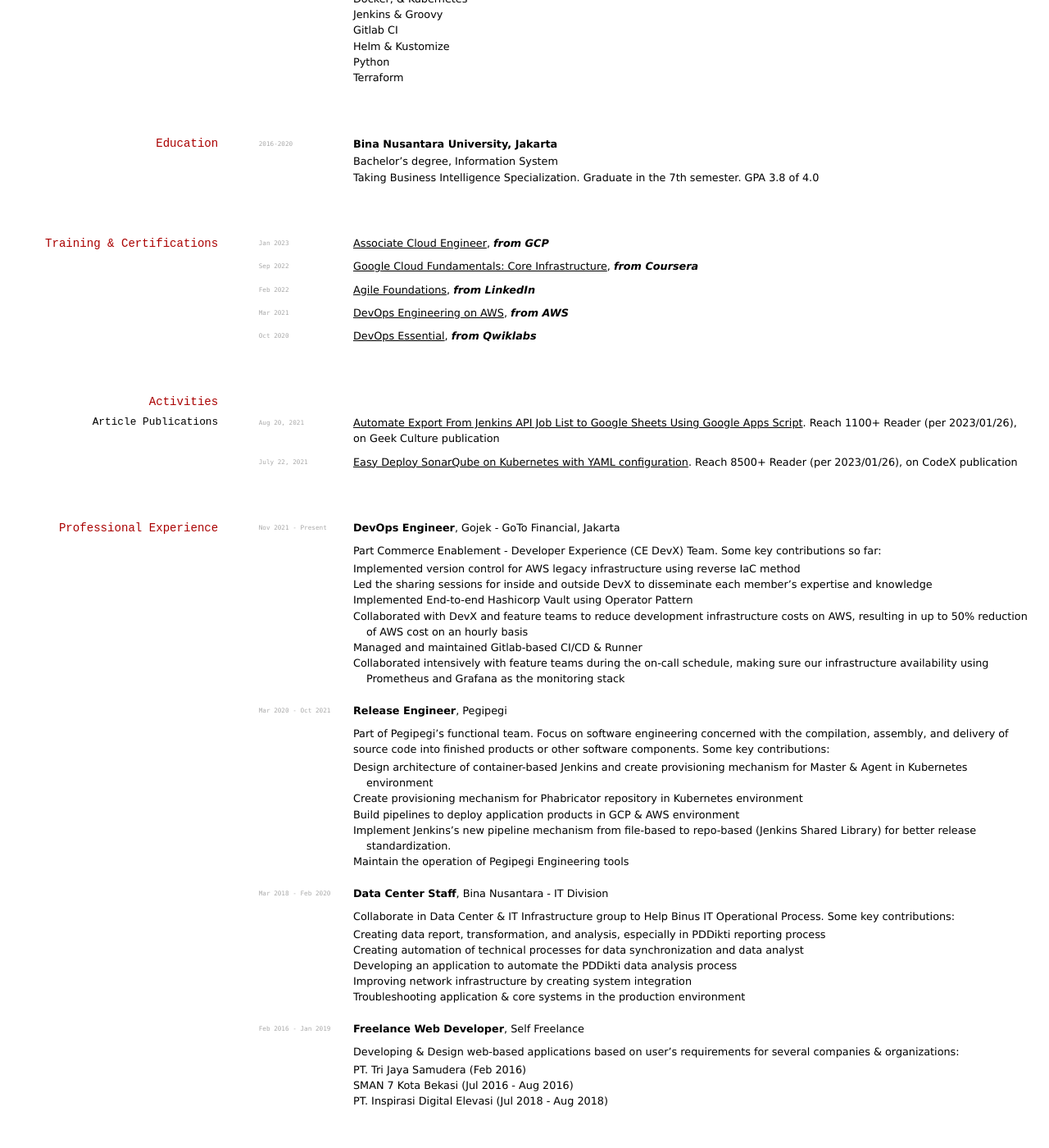
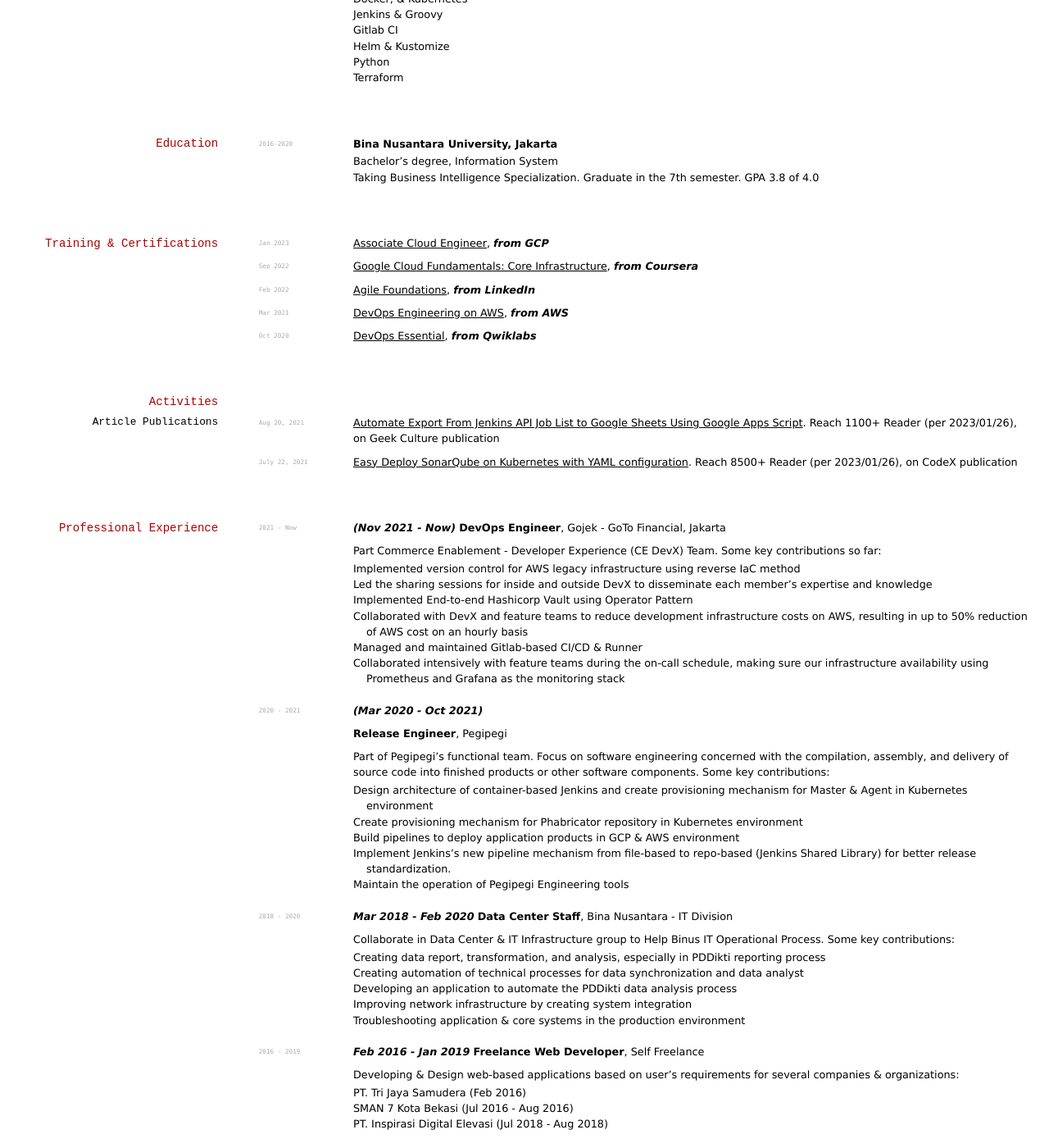
Before and after one commit to doctor500/cv, a Jekyll site: the page built from index.md, in a window 1280 px wide and 1400 px high, scrolled down 363 px. Shown: the whole window at 82% size. Built offline with Jekyll 4.4.1, drawn with Linux system fonts in a browser that asks for light colours; before the commit the page ends 1734 px from its top, so only the background shows below that.

Commit message:
chore: change YOE layouting

```diff
--- a/index.md
+++ b/index.md
@@ -70,7 +70,8 @@ __Bina Nusantara University, Jakarta__
 
 ## Professional Experience
 
-`Nov 2021 - Present`
+`2021 - Now`
+*(Nov 2021 - Now)*
 __DevOps Engineer__, Gojek - GoTo Financial, Jakarta
 
 Part Commerce Enablement - Developer Experience (CE DevX) Team.
@@ -82,7 +83,9 @@ Some key contributions so far:
 - Managed and maintained Gitlab-based CI/CD & Runner
 - Collaborated intensively with feature teams during the on-call schedule, making sure our infrastructure availability using Prometheus and Grafana as the monitoring stack
 
-`Mar 2020 - Oct 2021`
+`2020 - 2021`
+*(Mar 2020 - Oct 2021)*
+
 __Release Engineer__, Pegipegi
 
 Part of Pegipegi's functional team. Focus on software engineering concerned with the compilation, assembly, and delivery of source code into finished products or other software components. Some key contributions:
@@ -92,7 +95,8 @@ Part of Pegipegi's functional team. Focus on software engineering concerned with
 - Implement Jenkins's new pipeline mechanism from file-based to repo-based (Jenkins Shared Library) for better release standardization.
 - Maintain the operation of Pegipegi Engineering tools
 
-`Mar 2018 - Feb 2020`
+`2018 - 2020`
+*Mar 2018 - Feb 2020*
 __Data Center Staff__, Bina Nusantara - IT Division
 
 Collaborate in Data Center & IT Infrastructure group to Help Binus IT Operational Process. Some key contributions:
@@ -102,7 +106,8 @@ Collaborate in Data Center & IT Infrastructure group to Help Binus IT Operationa
 - Improving network infrastructure by creating system integration
 - Troubleshooting application & core systems in the production environment
 
-`Feb 2016 - Jan 2019`
+`2016 - 2019`
+*Feb 2016 - Jan 2019*
 __Freelance Web Developer__, Self Freelance
 
 Developing & Design web-based applications based on user's requirements for several companies & organizations:
```
